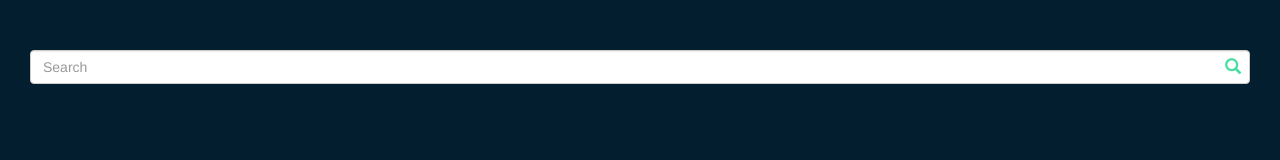
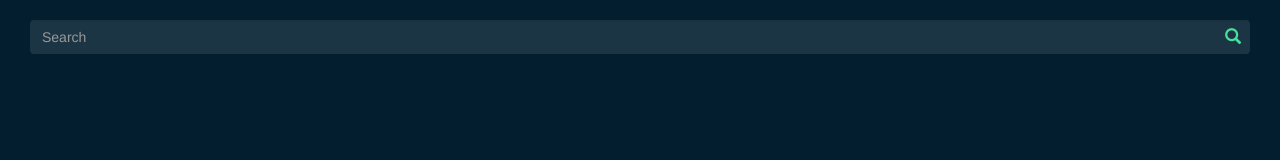
Before and after one commit to elifmem/elifmem.github.com, a plain HTML site: page index.html in a window 1280 px wide. Drawn offline with nearby package versions, Linux system fonts and the light colour scheme.

Commit message:
search field restyled

```diff
--- a/stylesheets/sass/main.scss
+++ b/stylesheets/sass/main.scss
@@ -50,12 +50,9 @@ input[type="search"]{
     width: 100%;
 }
 
-#search-form {
-    margin-top: 30px;
-
-    .form-control-feedback {
-    top: 30px;
-    }
+.form-control {
+    background-color: rgba(255, 255, 255, 0.1);
+    border: none;
 }
 
 .glyphicon {
```
Also changed, not shown: design/landing.jpg (added), stylesheets/sass/main.css, 1 other file.
